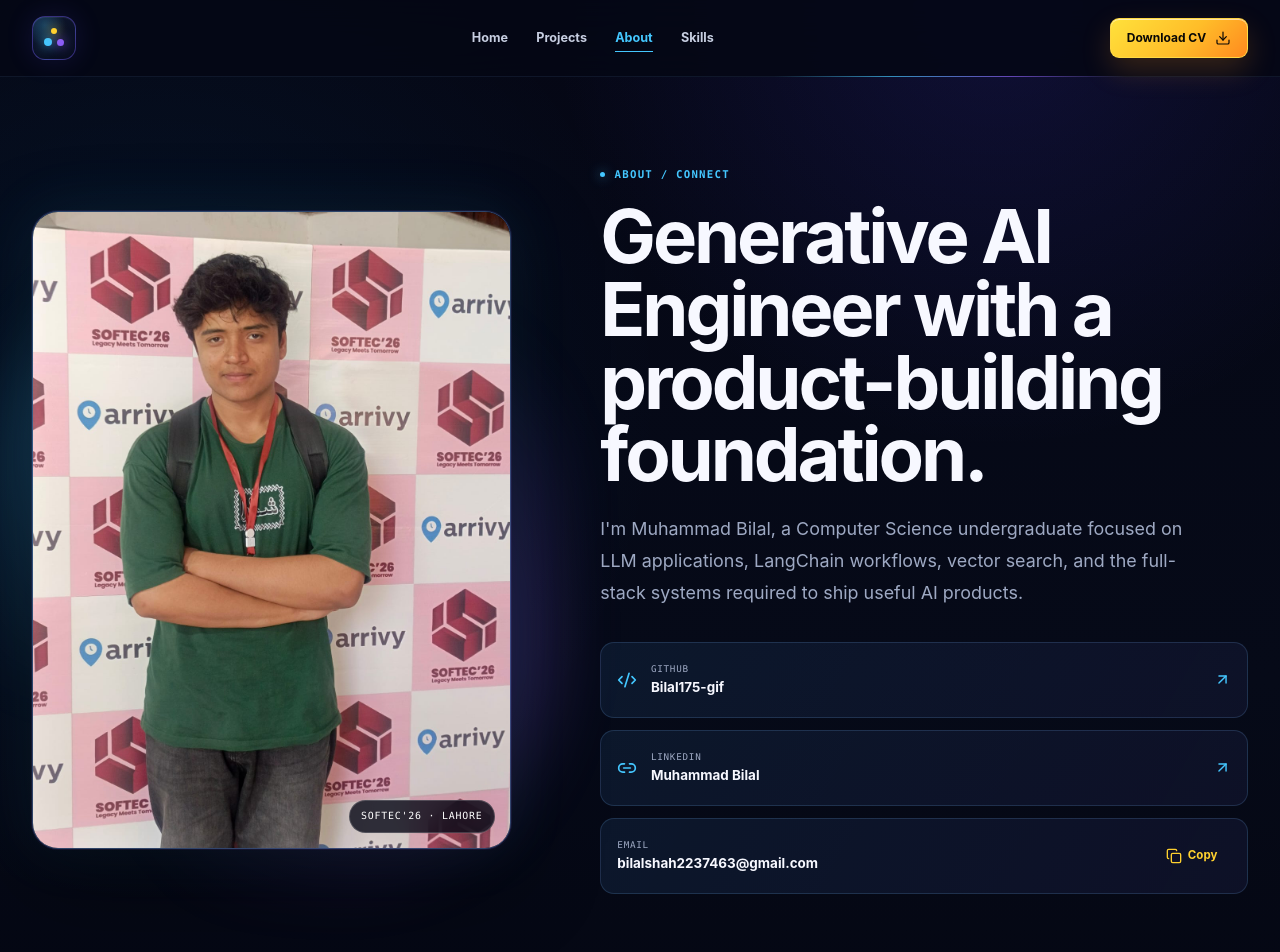
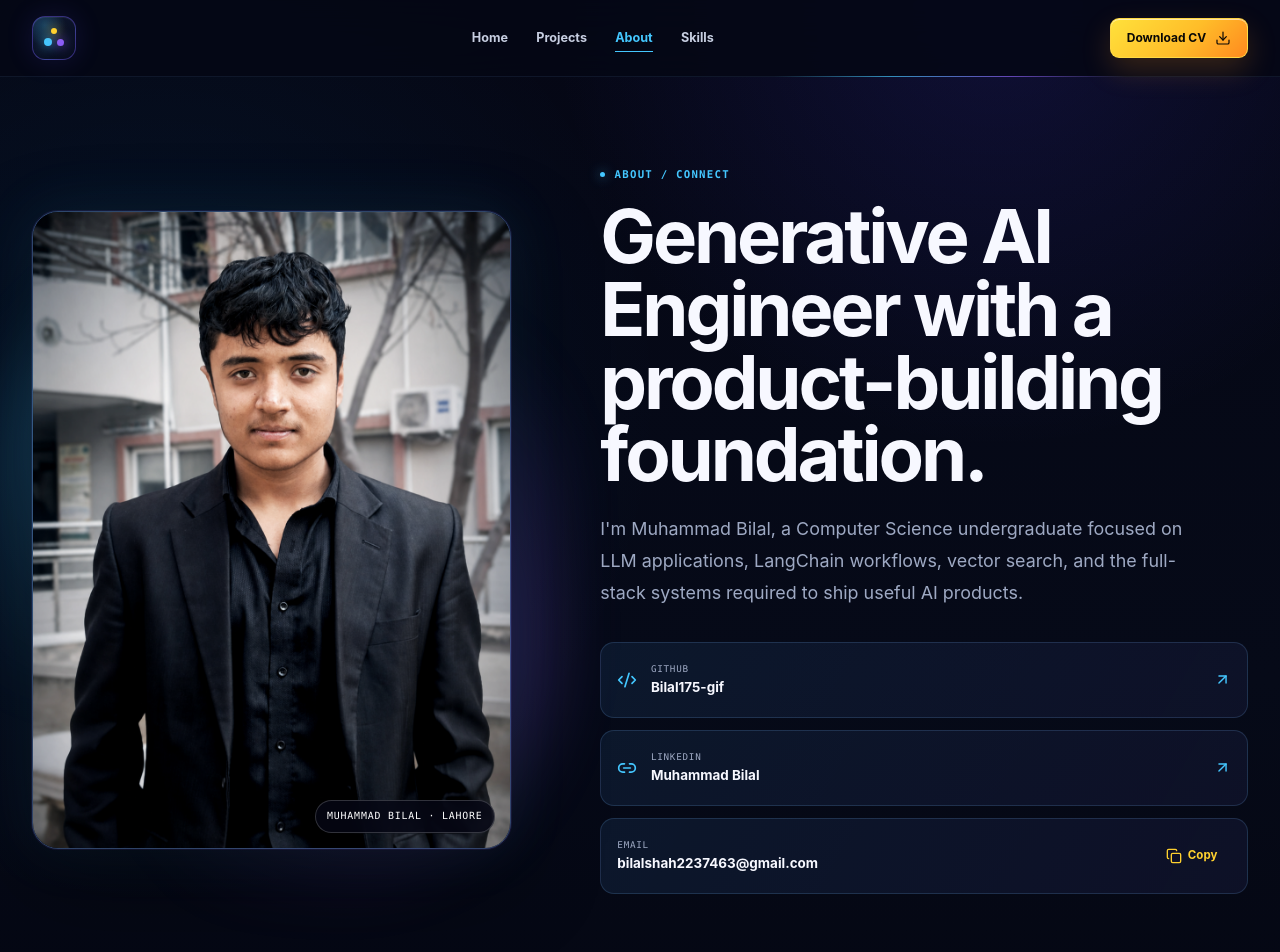
Before and after one commit to Bilal175-gif/Bilal-Portfolio, a Next.js app: page /about in a window 1280 px wide. Shown: the top 952 px of the page. Built offline with nearby package versions, Linux system fonts and the light colour scheme.

Commit message:
Update About portrait

```diff
--- a/app/about/page.tsx
+++ b/app/about/page.tsx
@@ -33,16 +33,16 @@ export default function AboutPage() {
         <div className="portrait-frame">
           <div className="portrait-frame__glow" aria-hidden="true" />
           <Image
-            alt="Muhammad Bilal at SOFTEC 2026"
+            alt="Portrait of Muhammad Bilal"
             className="portrait-frame__image"
-            height={1600}
+            height={1448}
             priority
             sizes="(max-width: 899px) calc(100vw - 2rem), 46vw"
-            src="/muhammad-bilal-softec-2026.jpg"
-            width={1200}
+            src="/muhammad-bilal-portrait-graded.png"
+            width={1086}
           />
           <span className="portrait-frame__caption">
-            SOFTEC&apos;26 · Lahore
+            Muhammad Bilal · Lahore
           </span>
         </div>
 
```
Also changed, not shown: public/muhammad-bilal-portrait-graded.png (added).
